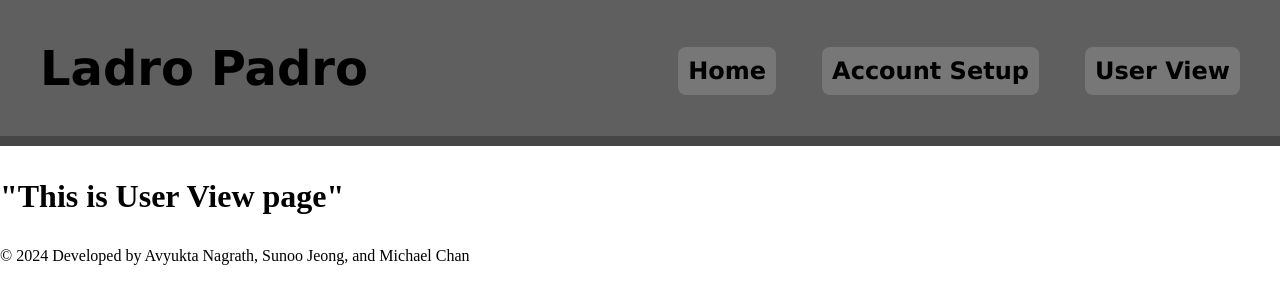
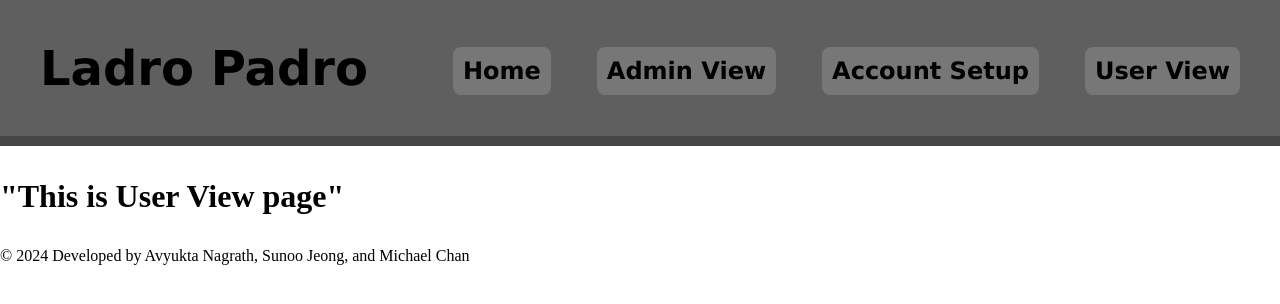
Before and after one commit to SunooJ05/LaundryApp, a React (Create React App) app in the folder laundry-app/: page /userview in a window 1280 px wide. Shown: the top 304 px of the page. Built offline with nearby package versions, Linux system fonts and the light colour scheme.

Commit message:
Updated Machine Schema
added room field to show which room each machine belongs to

```diff
--- a/laundry-app/src/components/Navbar.jsx
+++ b/laundry-app/src/components/Navbar.jsx
@@ -3,7 +3,7 @@ import styles from '../styles/nav.module.css';
 
 
 const Navbar = () => {
-  let isAdmin = false;
+  let isAdmin = true;
   return (
     <nav className={styles.navbar}>
       <h1>Ladro Padro</h1>
```
Also changed, not shown: 1 other file (tests, documents, lock files or other folders).
